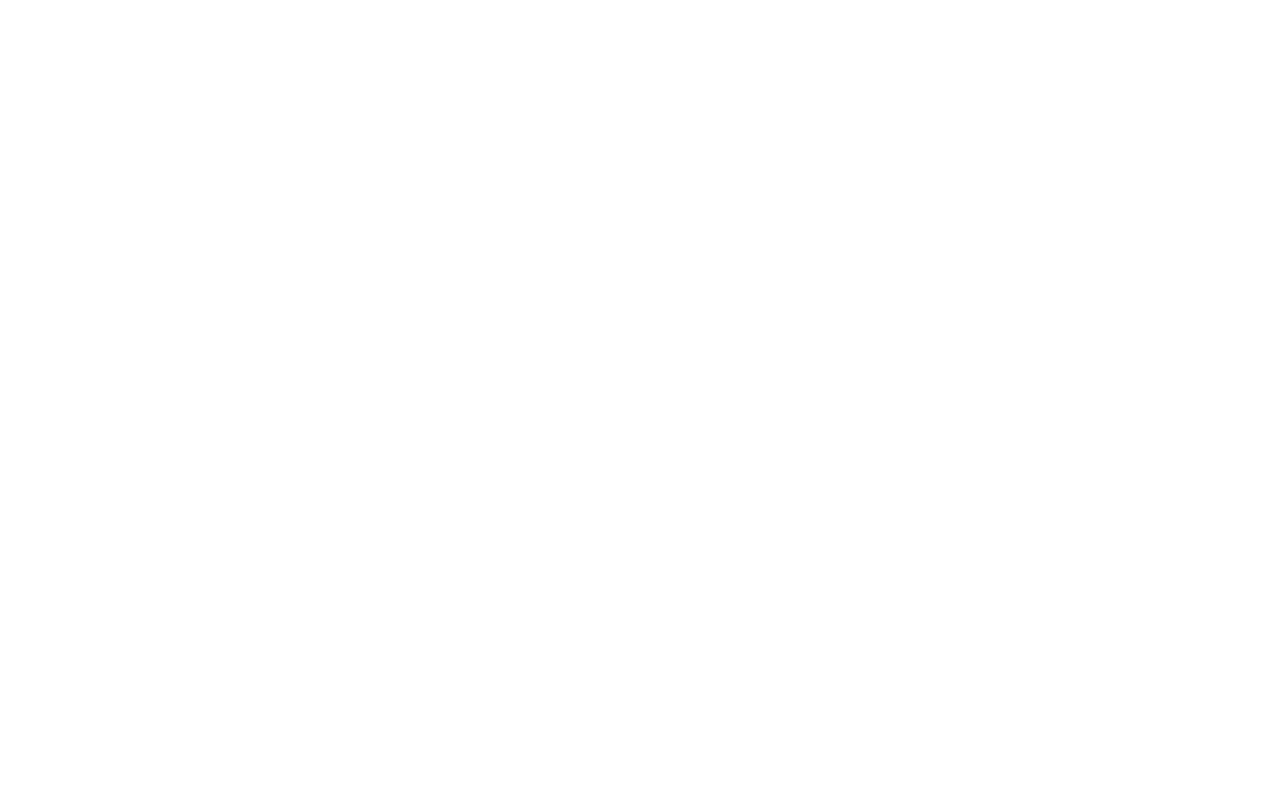
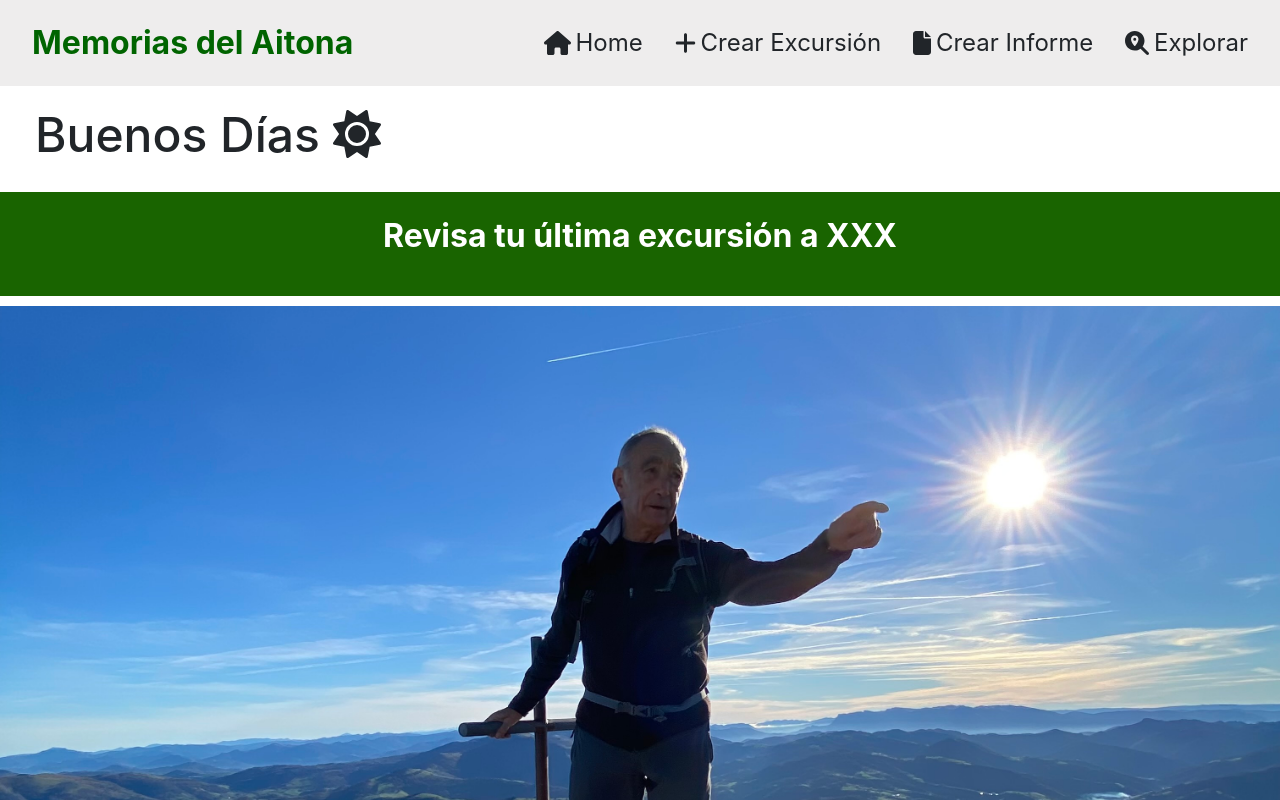
Before and after one commit to maartenhandels/hike-tracker-ui, a React (Create React App) app: page / in a window 1280 px wide. Before the commit this address had no page. Shown: the top 800 px of the page. Built offline with nearby package versions, Linux system fonts and the light colour scheme.

Commit message:
Fix default Route

```diff
--- a/src/App.js
+++ b/src/App.js
@@ -12,10 +12,11 @@
         <div className="App">
             <Router>
                 <Routes>
-                    <Route path="/mis-hikes" element={<HomePage/>}/>
+                    <Route path="/" element={<HomePage/>}/>
                     <Route path="/nuevo" element={<NewHikePage/>}/>
                     <Route path="/informes" element={<ReportsPage/>}/>
                     <Route path="/explorar" element={<ExplorePage/>}/>
+                    <Route path="*" element={<HomePage/>}/>
                 </Routes>
             </Router>
         </div>
--- a/src/components/NavBar/NavBar.js
+++ b/src/components/NavBar/NavBar.js
@@ -11,7 +11,7 @@
 
     const navBarItems = ["Home", "Crear Excursión", "Crear Informe", "Explorar"]
     const icons = [faHome, faPlus, faFile, faMagnifyingGlassLocation];
-    const paths = ["/mis-hikes", "/nuevo", "/informes", "/explorar"]
+    const paths = ["/", "/nuevo", "/informes", "/explorar"]
 
     return (
         <nav className={classes.NavBar}>
```
